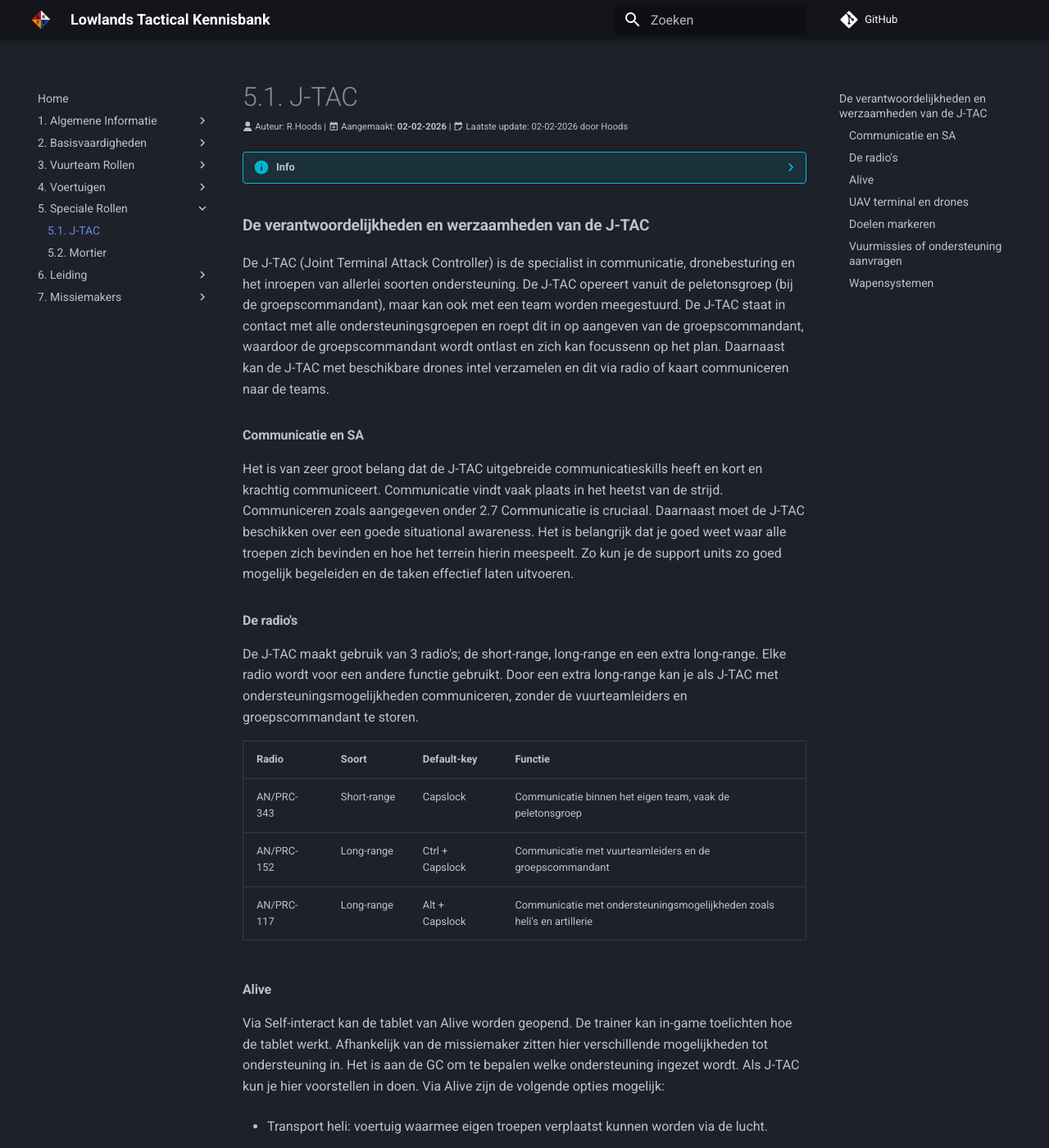
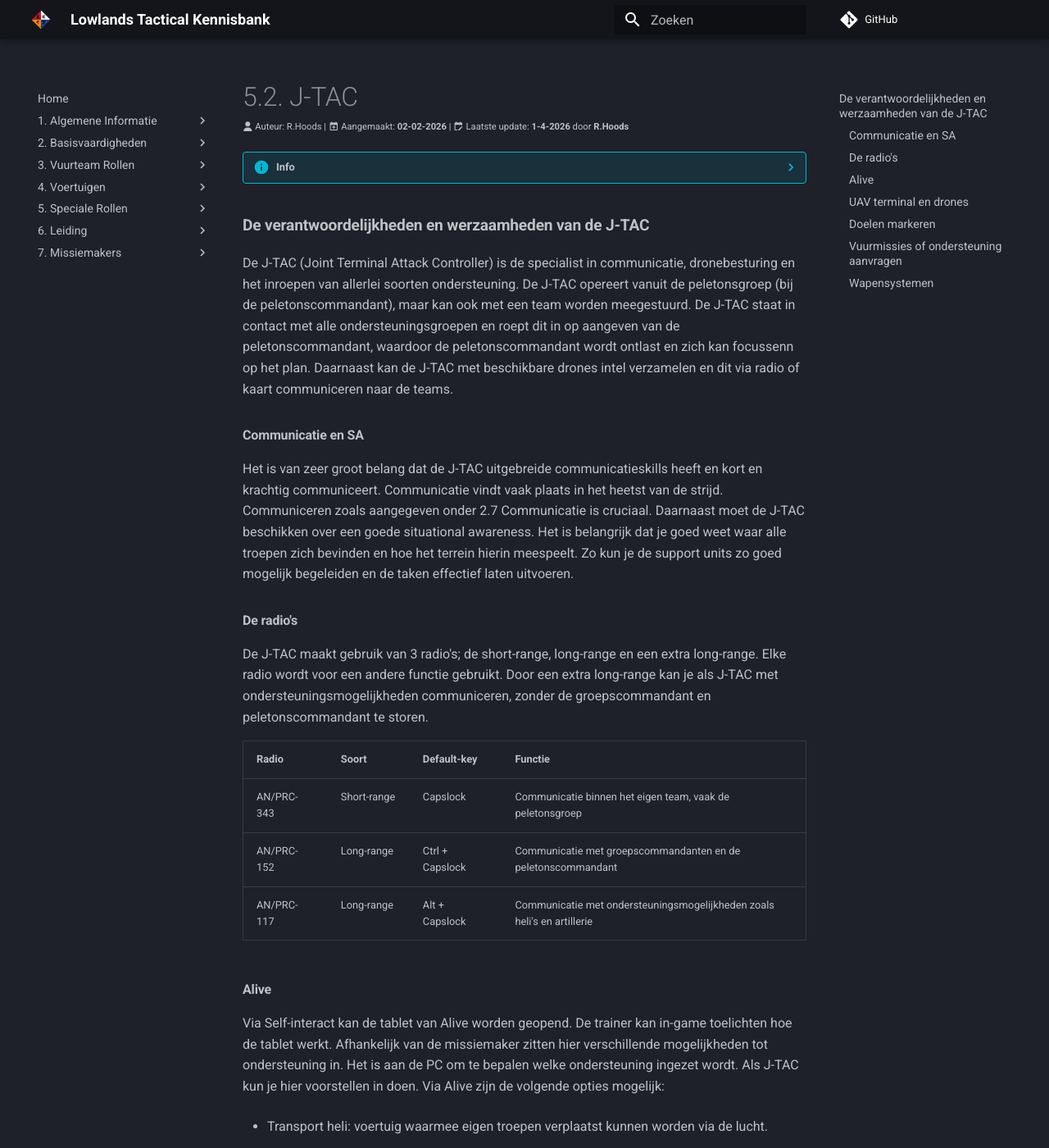
Before and after one commit to Lowlands-Tactical/LT-Wiki, an MkDocs documentation site: the page built from docs/5_speciale_rollen/5_2_j_tag.md, in a window 1280 px wide and 1400 px high. Shown: the whole window at 82% size. Built offline with MkDocs 1.6.1 and Material for MkDocs 9.7.7, drawn with Linux system fonts in a browser that asks for light colours; comment, search, counter and statistics services are not loaded; some of the changed text lies outside the part shown.

Commit message:
jtac index volgorde wijziging

```diff
--- a/docs/5_speciale_rollen/5_1_j_tag.md
+++ b/docs/5_speciale_rollen/5_2_j_tag.md
@@ -1,10 +1,10 @@
 ---
 layout: doc
-title: 5.1. J-TAC
+title: 5.2. J-TAC
 ---
-# 5.1. J-TAC
+# 5.2. J-TAC
 <span style="font-size:0.7em;">
-    :fontawesome-solid-user: Auteur: R.Hoods | :material-calendar-plus: Aangemaakt: **02-02-2026** | :material-calendar-edit: Laatste update: 02-02-2026 door Hoods
+    :fontawesome-solid-user: Auteur: R.Hoods | :material-calendar-plus: Aangemaakt: **02-02-2026** | :material-calendar-edit: Laatste update: **1-4-2026** door **R.Hoods**
 </span>
 
 ??? info
@@ -14,7 +14,7 @@
 
     -	De cursist bezit alle competenties uit de onderstaande trainingen (en de vinkjes), die voorwaarde zijn om aan de J-TAC-training te beginnen:
 
-        - Een GC en/of VTL vinkje.
+        - Een PC en/of GC vinkje.
 
     -   De cursist kan kort en krachtig communiceren, heeft uitgebreide SA en navigatieskills.
 
@@ -41,23 +41,23 @@
     - De cursist kan in- en uitvlieg routes en LZ's markeren op de kaart en daarbij risico's minimaliseren.
 
 ## De verantwoordelijkheden en werzaamheden van de J-TAC
-De J-TAC (Joint Terminal Attack Controller) is de specialist in communicatie, dronebesturing en het inroepen van allerlei soorten ondersteuning. De J-TAC opereert vanuit de peletonsgroep (bij de groepscommandant), maar kan ook met een team worden meegestuurd. De J-TAC staat in contact met alle ondersteuningsgroepen en roept dit in op aangeven van de groepscommandant, waardoor de groepscommandant wordt ontlast en zich kan focussenn op het plan. Daarnaast kan de J-TAC met beschikbare drones intel verzamelen en dit via radio of kaart communiceren naar de teams.
+De J-TAC (Joint Terminal Attack Controller) is de specialist in communicatie, dronebesturing en het inroepen van allerlei soorten ondersteuning. De J-TAC opereert vanuit de peletonsgroep (bij de peletonscommandant), maar kan ook met een team worden meegestuurd. De J-TAC staat in contact met alle ondersteuningsgroepen en roept dit in op aangeven van de peletonscommandant, waardoor de peletonscommandant wordt ontlast en zich kan focussenn op het plan. Daarnaast kan de J-TAC met beschikbare drones intel verzamelen en dit via radio of kaart communiceren naar de teams.
 
 ### Communicatie en SA
 Het is van zeer groot belang dat de J-TAC uitgebreide communicatieskills heeft en kort en krachtig communiceert. Communicatie vindt vaak plaats in het heetst van de strijd. Communiceren zoals aangegeven onder 2.7 Communicatie is cruciaal.
 Daarnaast moet de J-TAC beschikken over een goede situational awareness. Het is belangrijk dat je goed weet waar alle troepen zich bevinden en hoe het terrein hierin meespeelt. Zo kun je de support units zo goed mogelijk begeleiden en de taken effectief laten uitvoeren.
 
 ### De radio's
-De J-TAC maakt gebruik van 3 radio's; de short-range, long-range en een extra long-range. Elke radio wordt voor een andere functie gebruikt. Door een extra long-range kan je als J-TAC met ondersteuningsmogelijkheden communiceren, zonder de vuurteamleiders en groepscommandant te storen.
+De J-TAC maakt gebruik van 3 radio's; de short-range, long-range en een extra long-range. Elke radio wordt voor een andere functie gebruikt. Door een extra long-range kan je als J-TAC met ondersteuningsmogelijkheden communiceren, zonder de groepscommandant en peletonscommandant te storen.
 
 | Radio           | Soort       | Default-key           | Functie                                                                              |
 |-----------------|-------------|-----------------------|--------------------------------------------------------------------------------------|
 | AN/PRC-343      | Short-range | Capslock              | Communicatie binnen het eigen team, vaak de peletonsgroep                            |
-| AN/PRC-152      | Long-range  | Ctrl + Capslock       | Communicatie met vuurteamleiders en de groepscommandant                              |
+| AN/PRC-152      | Long-range  | Ctrl + Capslock       | Communicatie met groepscommandanten en de peletonscommandant                              |
 | AN/PRC-117      | Long-range  | Alt + Capslock        | Communicatie met ondersteuningsmogelijkheden zoals heli's en artillerie              |
 
 ### Alive
-Via Self-interact kan de tablet van Alive worden geopend. De trainer kan in-game toelichten hoe de tablet werkt. Afhankelijk van de missiemaker zitten hier verschillende mogelijkheden tot ondersteuning in. Het is aan de GC om te bepalen welke ondersteuning ingezet wordt. Als J-TAC kun je hier voorstellen in doen. Via Alive zijn de volgende opties mogelijk:
+Via Self-interact kan de tablet van Alive worden geopend. De trainer kan in-game toelichten hoe de tablet werkt. Afhankelijk van de missiemaker zitten hier verschillende mogelijkheden tot ondersteuning in. Het is aan de PC om te bepalen welke ondersteuning ingezet wordt. Als J-TAC kun je hier voorstellen in doen. Via Alive zijn de volgende opties mogelijk:
 
 -	Transport heli: voertuig waarmee eigen troepen verplaatst kunnen worden via de lucht.
 
@@ -74,7 +74,7 @@
 
 Alle drones moeten gekoppeld worden aan een UAV terminal via het scroll-menu; 'connect Terminal to UAV'. Via het scroll-menu kun je ook de UAV terminal openen; 'Open UAV terminal'. In de UAV terminal selecteer je links bovenin de beschikbare drone. Rechts kun je kiezen voor besturing van de Driver of Gunner. Op de kaart kun je met ctrl + LMB de drone een waypoint geven. De drone gaat dan bewegen. Door met RMB op de waypoint te klikken krijg je opties voor het type, gedrag en de hoogte van de waypoint. Zo kun je de drone bijvoorbeeld later loiteren, hangen en de hoogte aanpassen. Door meerdere keren te klikken met ctrl + LMB geef je meerdere waypoint en daarmee een route aan. Waypoint kunnen met RMB ook geannuleerd worden.
 
-![UAV-terminal](img/5_1_j_tag/UAV_terminal.jpg)
+![UAV-terminal](img/5_2_j_tag/UAV_terminal.jpg)
 
 Vijanden zien drones op grote afstand en zien dit als een serieuze dreiging. Ze zullen het vuur openen. Door beperkte armor is een drone snel kapot. Houd je drone dus op grote afstand van dreiging!
 
@@ -82,7 +82,7 @@
 
 ### Doelen markeren
 Via de laser op de drone kunnen ondersteuningsmogelijkheden zoals artillerie of CAS laser-guided raketten op jouw laser afvuren. Door je laser statisch op het doel te houden, kun je de ondersteuning op het doel praten en uitschakelen. Dit kan ook met jouw laser-designator.
-Uiteraard kun je ook de coördinaten van een doel uitroepen of het doel markeren op de kaart. Wanneer je op de kaart werkt, doe je dit met een aparte J-TAC kleur. Zo valt de fire-mission op tussen alle tekeningen van VTL en GC.
+Uiteraard kun je ook de coördinaten van een doel uitroepen of het doel markeren op de kaart. Wanneer je op de kaart werkt, doe je dit met een aparte J-TAC kleur. Zo valt de fire-mission op tussen alle tekeningen van GC en PC.
 
 ### Vuurmissies of ondersteuning aanvragen
 Als je een vuurmissie of ondersteuning aanvraagt, doe je dit met korte en duidelijke communicatie volgens een aantal punten:
```
Also changed, not shown: docs/5_speciale_rollen/img/5_2_j_tag/UAV_terminal.jpg (renamed from docs/5_speciale_rollen/img/5_1_j_tag/UAV_terminal.jpg).
